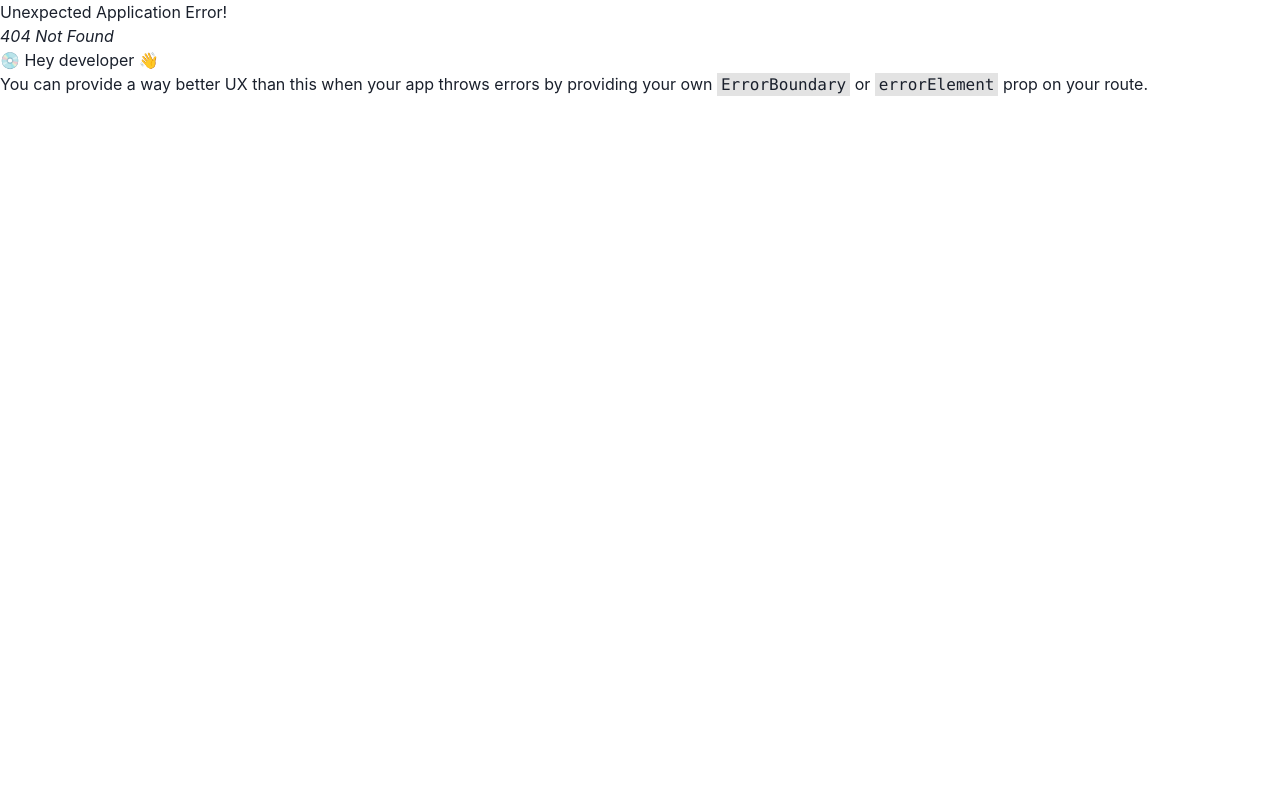
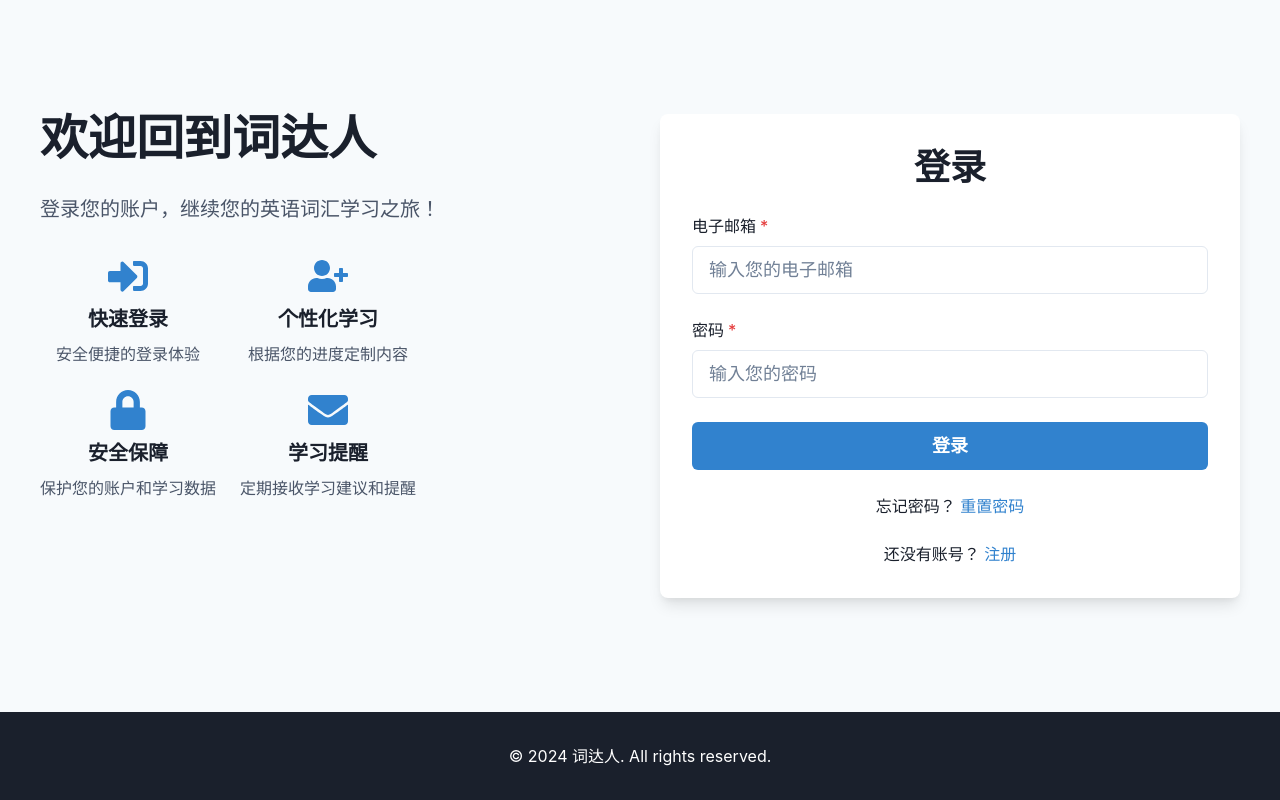
Before and after one commit to mfelixfeng/vocab-master, a React (Vite) app: page /sign-in in a window 1280 px wide. Before the commit this address had no page. Built offline with nearby package versions, Linux system fonts and the light colour scheme.

Commit message:
feat: build sign in page

```diff
--- a/src/components/Header.tsx
+++ b/src/components/Header.tsx
@@ -19,9 +19,11 @@ const Header = ({ bg }: Props) => {
             词达人
           </Heading>
           <Flex>
-            <Button colorScheme="blue" rounded="full" mr={4}>
-              登录
-            </Button>
+            <Link to="/sign-in">
+              <Button colorScheme="blue" rounded="full" mr={4}>
+                登录
+              </Button>
+            </Link>
             <Link to="/sign-up">
               <Button colorScheme="green" rounded="full">
                 注册
--- /dev/null
+++ b/src/pages/SignInPage.tsx
@@ -0,0 +1,143 @@
+import React, { useState } from "react";
+import {
+  Box,
+  Button,
+  FormControl,
+  FormLabel,
+  Input,
+  VStack,
+  Heading,
+  Text,
+  Link,
+  useToast,
+  Flex,
+  SimpleGrid,
+  useColorModeValue,
+} from "@chakra-ui/react";
+import { FaSignInAlt, FaUserPlus, FaLock, FaEnvelope } from "react-icons/fa";
+import Footer from "../components/Footer";
+import Feature from "../components/Feature";
+
+const SignInPage = () => {
+  const [email, setEmail] = useState("");
+  const [password, setPassword] = useState("");
+  const toast = useToast();
+  const bgColor = useColorModeValue("gray.50", "gray.800");
+  const cardBg = useColorModeValue("white", "gray.700");
+
+  const handleSubmit = (e: React.FormEvent) => {
+    e.preventDefault();
+    // Here you would typically handle the sign-in logic
+    toast({
+      title: "登录尝试",
+      description: "我们正在处理您的登录请求。",
+      status: "info",
+      duration: 3000,
+      isClosable: true,
+    });
+  };
+
+  return (
+    <Flex minHeight="100vh" width="100%" flexDirection="column" bg={bgColor}>
+      <Flex
+        flex="1"
+        alignItems="center"
+        justifyContent="center"
+        py={{ base: 5, md: 10 }}
+        px={{ base: 4, md: 0 }}
+      >
+        <SimpleGrid
+          columns={{ base: 1, lg: 2 }}
+          spacing={{ base: 8, lg: 10 }}
+          maxW="1200px"
+          width="100%"
+        >
+          <Box>
+            <VStack spacing={{ base: 5, md: 8 }} align="flex-start">
+              <Heading as="h1" size={{ base: "xl", md: "2xl" }}>
+                欢迎回到词达人
+              </Heading>
+              <Text fontSize={{ base: "md", md: "xl" }} color="gray.600">
+                登录您的账户，继续您的英语词汇学习之旅！
+              </Text>
+              <SimpleGrid
+                columns={{ base: 2, sm: 2 }}
+                spacing={{ base: 4, md: 6 }}
+              >
+                <Feature
+                  icon={FaSignInAlt}
+                  title="快速登录"
+                  description="安全便捷的登录体验"
+                />
+                <Feature
+                  icon={FaUserPlus}
+                  title="个性化学习"
+                  description="根据您的进度定制内容"
+                />
+                <Feature
+                  icon={FaLock}
+                  title="安全保障"
+                  description="保护您的账户和学习数据"
+                />
+                <Feature
+                  icon={FaEnvelope}
+                  title="学习提醒"
+                  description="定期接收学习建议和提醒"
+                />
+              </SimpleGrid>
+            </VStack>
+          </Box>
+          <Box bg={cardBg} p={{ base: 6, md: 8 }} rounded="lg" shadow="lg">
+            <VStack
+              spacing={{ base: 4, md: 6 }}
+              as="form"
+              onSubmit={handleSubmit}
+            >
+              <Heading as="h2" size={{ base: "lg", md: "xl" }}>
+                登录
+              </Heading>
+              <FormControl isRequired>
+                <FormLabel>电子邮箱</FormLabel>
+                <Input
+                  type="email"
+                  value={email}
+                  onChange={(e) => setEmail(e.target.value)}
+                  placeholder="输入您的电子邮箱"
+                  size="lg"
+                />
+              </FormControl>
+              <FormControl isRequired>
+                <FormLabel>密码</FormLabel>
+                <Input
+                  type="password"
+                  value={password}
+                  onChange={(e) => setPassword(e.target.value)}
+                  placeholder="输入您的密码"
+                  size="lg"
+                />
+              </FormControl>
+              <Button type="submit" colorScheme="blue" size="lg" width="full">
+                登录
+              </Button>
+              <Text fontSize={{ base: "sm", md: "md" }}>
+                忘记密码？{" "}
+                <Link color="blue.500" href="/reset-password">
+                  重置密码
+                </Link>
+              </Text>
+              <Text fontSize={{ base: "sm", md: "md" }}>
+                还没有账号？{" "}
+                <Link color="blue.500" href="/signup">
+                  注册
+                </Link>
+              </Text>
+            </VStack>
+          </Box>
+        </SimpleGrid>
+      </Flex>
+      <Footer />
+    </Flex>
+  );
+};
+
+export default SignInPage;
--- a/src/route.tsx
+++ b/src/route.tsx
@@ -2,6 +2,7 @@ import { createBrowserRouter } from "react-router-dom";
 import HomePage from "./pages/HomePage";
 import Layout from "./pages/Layout";
 import SignUpPage from "./pages/SignUpPage";
+import SignInPage from "./pages/SignInPage";
 
 export default createBrowserRouter([
   {
@@ -10,6 +11,7 @@ export default createBrowserRouter([
     children: [
       { index: true, element: <HomePage /> },
       { path: "/sign-up", element: <SignUpPage /> },
+      { path: "/sign-in", element: <SignInPage /> },
     ],
   },
 ]);
```
Also changed, not shown: 2 other files (tests, documents, lock files or other folders).
